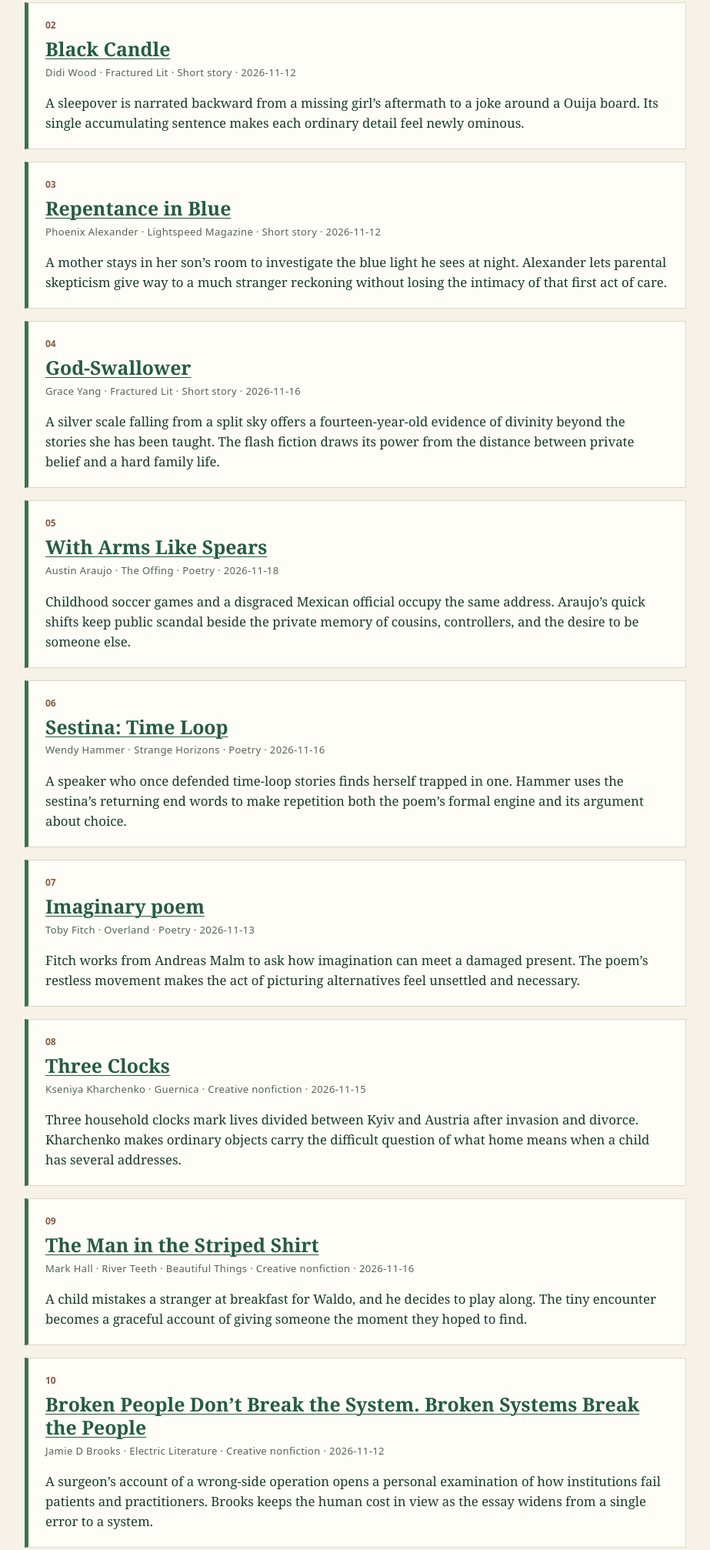
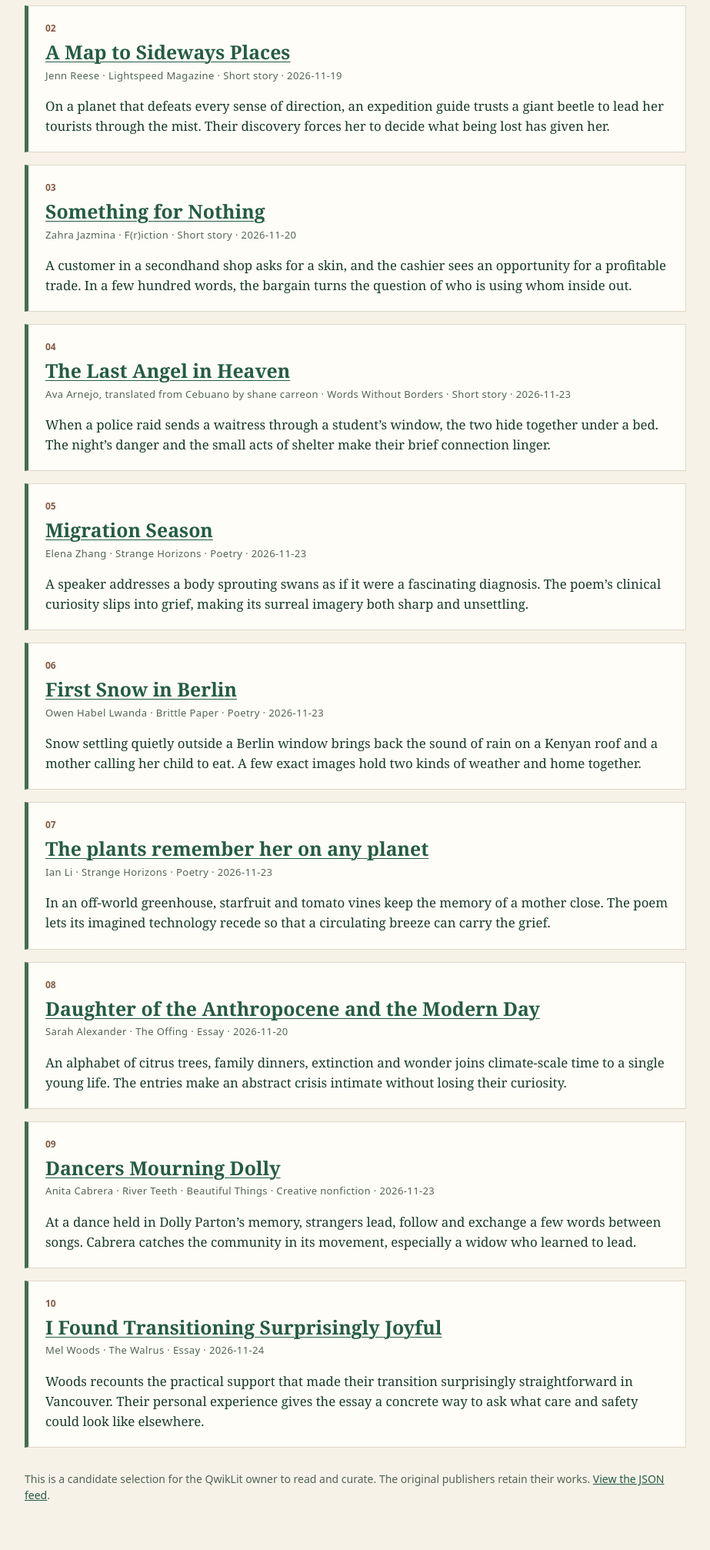
Before and after one commit to philspatial3d/qwiklit-feed, a website: page site/editors-choice/index.html in a window 1280 px wide. Shown: the part 663-2677 px from the top of the page at 77% size, without its empty margins (178-1101 px from the left). Drawn offline with Linux system fonts and the light colour scheme.

Commit message:
Publish proposed November 25 Editor’s Choice edition

```diff
--- a/site/v1/editors-choice.json
+++ b/site/v1/editors-choice.json
@@ -1,152 +1,152 @@
 {
   "schemaVersion": 1,
-  "editionId": "2026-11-18",
+  "editionId": "2026-11-25",
   "title": "QwikLit Editor’s Choice — Reader Review Edition",
   "cadence": "weekly",
   "status": "proposed_for_reader_review",
-  "windowStart": "2026-09-18",
-  "windowEnd": "2026-11-18",
+  "windowStart": "2026-09-25",
+  "windowEnd": "2026-11-25",
   "sourceFeedUrl": "https://philspatial3d.github.io/qwiklit-feed/v1/today.json",
-  "sourceFeedRefreshedAt": "2026-11-18T07:38:18.915Z",
-  "selectionMethod": "Screened all 554 live-feed entries, including 373 dated in the two-month window; excluded misclassified and non-literary items; read selected original publisher pages and checked form, byline, date, and canonical link. The source feed was partial: 70 of 77 publishers refreshed successfully, so retained entries from failed sources may be stale. Fractured Lit does not display a day on its story pages and Lightspeed shows only its November issue; their day-level dates follow feed timestamps.",
+  "sourceFeedRefreshedAt": "2026-11-25T08:44:45.671Z",
+  "selectionMethod": "Screened all 555 live-feed entries, including 375 dated in the two-month window; excluded misclassified, excerpt-only, and non-literary items. Read full publisher texts of short-story finalists and applied the local ten-characteristic editorial rubric before selection. Checked chosen publisher pages for form, byline, date, and canonical link. The source feed was partial: 70 of 77 publishers refreshed successfully, so retained entries from failed sources may be stale. Lightspeed displays its November issue rather than a day; day-level dates for its two selections follow the live feed.",
   "items": [
     {
       "rank": 1,
-      "sourceFeedItemId": "5625fe34d029fa8e876d558cbc5417067f4f9658",
-      "title": "Home Visit",
-      "authorDisplay": "Madeleine Vigneron",
-      "canonicalSourceName": "Strange Horizons",
-      "canonicalUrl": "https://strangehorizons.com/wordpress/fiction/home-visit/",
-      "publisherDate": "2026-11-16",
-      "feedPublicationDate": "2026-11-16T11:30:26.000Z",
+      "sourceFeedItemId": "86bde66f706d296af4fd797b595233f9afd7b47c",
+      "title": "Choke, Writhe Perish: A Recipe for Forging a Virgin Sacrifice to Feed the Dragon",
+      "authorDisplay": "Merc Fenn Wolfmoor",
+      "canonicalSourceName": "Lightspeed Magazine",
+      "canonicalUrl": "https://www.lightspeedmagazine.com/fiction/choke-writhe-perish-a-recipe-for-forging-a-virgin-sacrifice-to-feed-the-dragon/",
+      "publisherDate": "2026-11-19",
+      "feedPublicationDate": "2026-11-19T11:02:46.000Z",
       "form": "short_story",
-      "editorialNote": "After the evacuation of Earth, a 911 dispatcher still answers calls despite having no services to send. Ghosts and a stubborn sense of duty turn an apocalyptic premise into a story about who remains responsible for the abandoned.",
+      "editorialNote": "A grieving woman builds a false sacrifice from the dead and the village’s covert help. The recipe’s ingredients become a plan to bring down both the dragon and the council that feeds it.",
       "reviewStatus": "awaiting_reader_review",
       "rightsMode": "metadata_only"
     },
     {
       "rank": 2,
-      "sourceFeedItemId": "dc7ffe847813eff07dfa2f28206cd1181e092800",
-      "title": "Black Candle",
-      "authorDisplay": "Didi Wood",
-      "canonicalSourceName": "Fractured Lit",
-      "canonicalUrl": "https://fracturedlit.com/black-candle/",
-      "publisherDate": "2026-11-12",
-      "feedPublicationDate": "2026-11-12T21:03:34.000Z",
+      "sourceFeedItemId": "e3bca3cf89f6e2420754b954b21a9e408fe43f70",
+      "title": "A Map to Sideways Places",
+      "authorDisplay": "Jenn Reese",
+      "canonicalSourceName": "Lightspeed Magazine",
+      "canonicalUrl": "https://www.lightspeedmagazine.com/fiction/a-map-to-sideways-places/",
+      "publisherDate": "2026-11-19",
+      "feedPublicationDate": "2026-11-19T11:01:55.000Z",
       "form": "short_story",
-      "editorialNote": "A sleepover is narrated backward from a missing girl’s aftermath to a joke around a Ouija board. Its single accumulating sentence makes each ordinary detail feel newly ominous.",
+      "editorialNote": "On a planet that defeats every sense of direction, an expedition guide trusts a giant beetle to lead her tourists through the mist. Their discovery forces her to decide what being lost has given her.",
       "reviewStatus": "awaiting_reader_review",
       "rightsMode": "metadata_only"
     },
     {
       "rank": 3,
-      "sourceFeedItemId": "ed4e4335a50c48131473d4334361db62c6f684c9",
-      "title": "Repentance in Blue",
-      "authorDisplay": "Phoenix Alexander",
-      "canonicalSourceName": "Lightspeed Magazine",
-      "canonicalUrl": "https://www.lightspeedmagazine.com/fiction/repentance-in-blue/",
-      "publisherDate": "2026-11-12",
-      "feedPublicationDate": "2026-11-12T11:01:10.000Z",
+      "sourceFeedItemId": "947d8c4696fca75bc760afa9f6329921c49ba0b4",
+      "title": "Something for Nothing",
+      "authorDisplay": "Zahra Jazmina",
+      "canonicalSourceName": "F(r)iction",
+      "canonicalUrl": "https://frictionlit.org/something-for-nothing/",
+      "publisherDate": "2026-11-20",
+      "feedPublicationDate": "2026-11-20T17:46:54.000Z",
       "form": "short_story",
-      "editorialNote": "A mother stays in her son’s room to investigate the blue light he sees at night. Alexander lets parental skepticism give way to a much stranger reckoning without losing the intimacy of that first act of care.",
+      "editorialNote": "A customer in a secondhand shop asks for a skin, and the cashier sees an opportunity for a profitable trade. In a few hundred words, the bargain turns the question of who is using whom inside out.",
       "reviewStatus": "awaiting_reader_review",
       "rightsMode": "metadata_only"
     },
     {
       "rank": 4,
-      "sourceFeedItemId": "0f89faee32391162fbf12b5e82d17f8d19c5415b",
-      "title": "God-Swallower",
-      "authorDisplay": "Grace Yang",
-      "canonicalSourceName": "Fractured Lit",
-      "canonicalUrl": "https://fracturedlit.com/god-swallower/",
-      "publisherDate": "2026-11-16",
-      "feedPublicationDate": "2026-11-16T15:55:59.000Z",
+      "sourceFeedItemId": "08d236a5db2736027069875fc48be344530fc2ea",
+      "title": "The Last Angel in Heaven",
+      "authorDisplay": "Ava Arnejo, translated from Cebuano by shane carreon",
+      "canonicalSourceName": "Words Without Borders",
+      "canonicalUrl": "https://wordswithoutborders.org/read/article/2026-11/the-last-angel-in-heaven-arnejo-carreon/",
+      "publisherDate": "2026-11-23",
+      "feedPublicationDate": "2026-11-23T14:00:27.000Z",
       "form": "short_story",
-      "editorialNote": "A silver scale falling from a split sky offers a fourteen-year-old evidence of divinity beyond the stories she has been taught. The flash fiction draws its power from the distance between private belief and a hard family life.",
+      "editorialNote": "When a police raid sends a waitress through a student’s window, the two hide together under a bed. The night’s danger and the small acts of shelter make their brief connection linger.",
       "reviewStatus": "awaiting_reader_review",
       "rightsMode": "metadata_only"
     },
     {
       "rank": 5,
-      "sourceFeedItemId": "3200a114b98279d361860f841a789c2944ed8cc0",
-      "title": "With Arms Like Spears",
-      "authorDisplay": "Austin Araujo",
-      "canonicalSourceName": "The Offing",
-      "canonicalUrl": "https://theoffingmag.com/poetry/with-arms-like-spears/",
-      "publisherDate": "2026-11-18",
-      "feedPublicationDate": "2026-11-18T06:00:24.000Z",
+      "sourceFeedItemId": "5b1f68ad2b23c6533cbbc81426b51b888b8fca98",
+      "title": "Migration Season",
+      "authorDisplay": "Elena Zhang",
+      "canonicalSourceName": "Strange Horizons",
+      "canonicalUrl": "https://strangehorizons.com/wordpress/poetry/migration-season/",
+      "publisherDate": "2026-11-23",
+      "feedPublicationDate": "2026-11-23T20:25:37.000Z",
       "form": "poetry",
-      "editorialNote": "Childhood soccer games and a disgraced Mexican official occupy the same address. Araujo’s quick shifts keep public scandal beside the private memory of cousins, controllers, and the desire to be someone else.",
+      "editorialNote": "A speaker addresses a body sprouting swans as if it were a fascinating diagnosis. The poem’s clinical curiosity slips into grief, making its surreal imagery both sharp and unsettling.",
       "reviewStatus": "awaiting_reader_review",
       "rightsMode": "metadata_only"
     },
     {
       "rank": 6,
-      "sourceFeedItemId": "3121e0cebf57eb3c62f3990736d33a9f76ffa454",
-      "title": "Sestina: Time Loop",
-      "authorDisplay": "Wendy Hammer",
-      "canonicalSourceName": "Strange Horizons",
-      "canonicalUrl": "https://strangehorizons.com/wordpress/poetry/sestina-time-loop/",
-      "publisherDate": "2026-11-16",
-      "feedPublicationDate": "2026-11-16T10:30:26.000Z",
+      "sourceFeedItemId": "1ce8dfe530c2606389c442ff71ebf5197371f9a1",
+      "title": "First Snow in Berlin",
+      "authorDisplay": "Owen Habel Lwanda",
+      "canonicalSourceName": "Brittle Paper",
+      "canonicalUrl": "https://brittlepaper.com/2026/11/first-snow-in-berlin-owen-habel-lwanda-poetry/",
+      "publisherDate": "2026-11-23",
+      "feedPublicationDate": "2026-11-23T06:01:56.000Z",
       "form": "poetry",
-      "editorialNote": "A speaker who once defended time-loop stories finds herself trapped in one. Hammer uses the sestina’s returning end words to make repetition both the poem’s formal engine and its argument about choice.",
+      "editorialNote": "Snow settling quietly outside a Berlin window brings back the sound of rain on a Kenyan roof and a mother calling her child to eat. A few exact images hold two kinds of weather and home together.",
       "reviewStatus": "awaiting_reader_review",
       "rightsMode": "metadata_only"
     },
     {
       "rank": 7,
-      "sourceFeedItemId": "ea2b4aca28e4d4c3a51d747d5f510d9696416464",
-      "title": "Imaginary poem",
-      "authorDisplay": "Toby Fitch",
-      "canonicalSourceName": "Overland",
-      "canonicalUrl": "https://overland.org.au/2026/11/imaginary-poem/",
-      "publisherDate": "2026-11-13",
-      "feedPublicationDate": "2026-11-13T01:49:06.000Z",
+      "sourceFeedItemId": "182c24d56208a0c0efe069cd32019ed809e01b45",
+      "title": "The plants remember her on any planet",
+      "authorDisplay": "Ian Li",
+      "canonicalSourceName": "Strange Horizons",
+      "canonicalUrl": "https://strangehorizons.com/wordpress/poetry/the-plants-remember-her-on-any-planet/",
+      "publisherDate": "2026-11-23",
+      "feedPublicationDate": "2026-11-23T20:25:37.000Z",
       "form": "poetry",
-      "editorialNote": "Fitch works from Andreas Malm to ask how imagination can meet a damaged present. The poem’s restless movement makes the act of picturing alternatives feel unsettled and necessary.",
+      "editorialNote": "In an off-world greenhouse, starfruit and tomato vines keep the memory of a mother close. The poem lets its imagined technology recede so that a circulating breeze can carry the grief.",
       "reviewStatus": "awaiting_reader_review",
       "rightsMode": "metadata_only"
     },
     {
       "rank": 8,
-      "sourceFeedItemId": "70d14a5157fe43bc51b7b0e4ccd1233ced85da3d",
-      "title": "Three Clocks",
-      "authorDisplay": "Kseniya Kharchenko",
-      "canonicalSourceName": "Guernica",
-      "canonicalUrl": "https://www.guernicamag.com/three-clocks/",
-      "publisherDate": "2026-11-15",
-      "feedPublicationDate": "2026-11-15T09:42:56.000Z",
-      "form": "creative_nonfiction",
-      "editorialNote": "Three household clocks mark lives divided between Kyiv and Austria after invasion and divorce. Kharchenko makes ordinary objects carry the difficult question of what home means when a child has several addresses.",
+      "sourceFeedItemId": "d3bba1681250412a08b952db9bba8463d2bc2417",
+      "title": "Daughter of the Anthropocene and the Modern Day",
+      "authorDisplay": "Sarah Alexander",
+      "canonicalSourceName": "The Offing",
+      "canonicalUrl": "https://theoffingmag.com/insight/daughter-of-the-anthropocene-and-the-modern-day/",
+      "publisherDate": "2026-11-20",
+      "feedPublicationDate": "2026-11-20T06:00:11.000Z",
+      "form": "essay",
+      "editorialNote": "An alphabet of citrus trees, family dinners, extinction and wonder joins climate-scale time to a single young life. The entries make an abstract crisis intimate without losing their curiosity.",
       "reviewStatus": "awaiting_reader_review",
       "rightsMode": "metadata_only"
     },
     {
       "rank": 9,
-      "sourceFeedItemId": "a6e56e2f94228d1228b97b188ccfb8c3ba1ad05d",
-      "title": "The Man in the Striped Shirt",
-      "authorDisplay": "Mark Hall",
+      "sourceFeedItemId": "84280f700e50d2ddd5883141a85ec2e707dcc63b",
+      "title": "Dancers Mourning Dolly",
+      "authorDisplay": "Anita Cabrera",
       "canonicalSourceName": "River Teeth · Beautiful Things",
-      "canonicalUrl": "https://riverteethjournal.com/beautiful-things/the-man-in-the-striped-shirt/",
-      "publisherDate": "2026-11-16",
-      "feedPublicationDate": "2026-11-16T12:00:54.000Z",
+      "canonicalUrl": "https://riverteethjournal.com/beautiful-things/dancers-mourning-dolly/",
+      "publisherDate": "2026-11-23",
+      "feedPublicationDate": "2026-11-23T12:00:29.000Z",
       "form": "creative_nonfiction",
-      "editorialNote": "A child mistakes a stranger at breakfast for Waldo, and he decides to play along. The tiny encounter becomes a graceful account of giving someone the moment they hoped to find.",
+      "editorialNote": "At a dance held in Dolly Parton’s memory, strangers lead, follow and exchange a few words between songs. Cabrera catches the community in its movement, especially a widow who learned to lead.",
       "reviewStatus": "awaiting_reader_review",
       "rightsMode": "metadata_only"
     },
     {
       "rank": 10,
-      "sourceFeedItemId": "9b86dca890e70e0115629ab7f9f5a26a1cca5fae",
-      "title": "Broken People Don’t Break the System. Broken Systems Break the People",
-      "authorDisplay": "Jamie D Brooks",
-      "canonicalSourceName": "Electric Literature",
-      "canonicalUrl": "https://electricliterature.com/broken-people-dont-break-the-system-broken-systems-break-the-people/",
-      "publisherDate": "2026-11-12",
-      "feedPublicationDate": "2026-11-12T12:10:00.000Z",
-      "form": "creative_nonfiction",
-      "editorialNote": "A surgeon’s account of a wrong-side operation opens a personal examination of how institutions fail patients and practitioners. Brooks keeps the human cost in view as the essay widens from a single error to a system.",
+      "sourceFeedItemId": "c7fff79865cdf9d382162dfbf5725a6c2019b868",
+      "title": "I Found Transitioning Surprisingly Joyful",
+      "authorDisplay": "Mel Woods",
+      "canonicalSourceName": "The Walrus",
+      "canonicalUrl": "https://thewalrus.ca/i-found-transitioning-surprisingly-joyful/",
+      "publisherDate": "2026-11-24",
+      "feedPublicationDate": "2026-11-24T11:30:08.000Z",
+      "form": "essay",
+      "editorialNote": "Woods recounts the practical support that made their transition surprisingly straightforward in Vancouver. Their personal experience gives the essay a concrete way to ask what care and safety could look like elsewhere.",
       "reviewStatus": "awaiting_reader_review",
       "rightsMode": "metadata_only"
     }
```
Also changed, not shown: site/editors-choice/index.html (+1 -1 lines).
